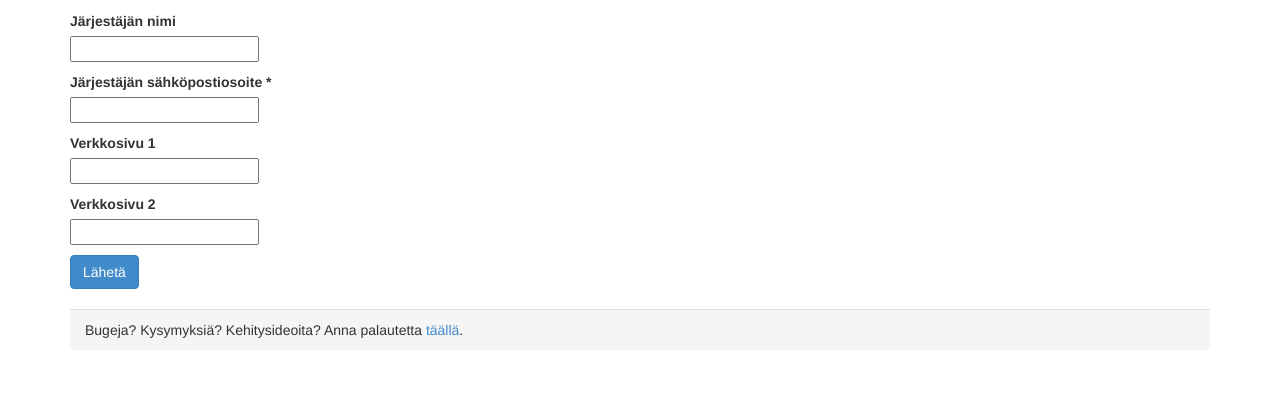
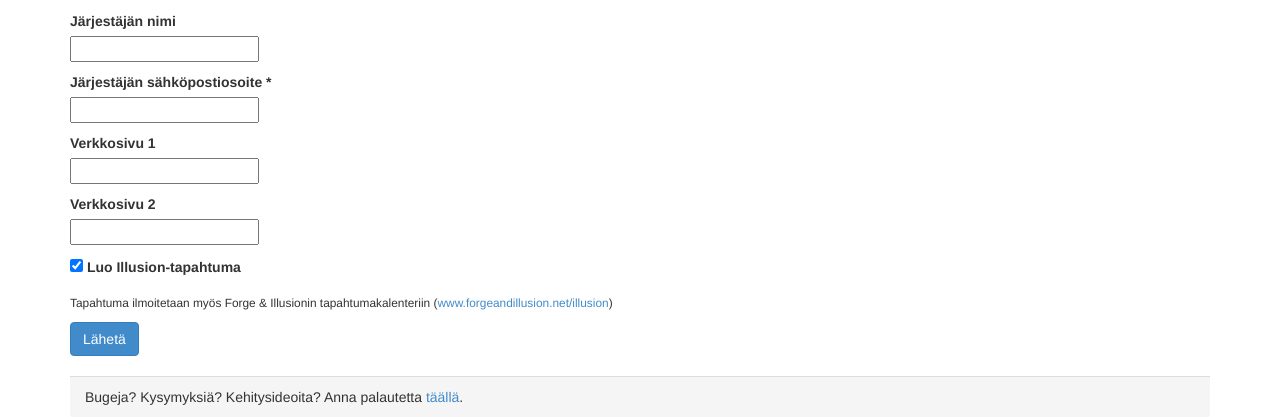
Before and after one commit to Raichan/Larp-kalenteri, a PHP site: page /createEvent.php in a window 1280 px wide. Shown: the part 1372-1789 px from the top of the page. Before the commit the page ends 1710 px from the top, so only its background shows below. Run offline with PHP 8.4, Linux system fonts and the light colour scheme; some libraries are stand-ins or nearby versions.

Commit message:
** Added a checkbox for Illusion event synchronization into create event -view

```diff
--- a/includes/checkFormErrors.php
+++ b/includes/checkFormErrors.php
@@ -50,7 +50,7 @@ $eventid = $eventname = $eventtype = $datestart = $dateend = $datetext = $signup
 $genre = array();
 
 if ($_SERVER["REQUEST_METHOD"] == "POST" && !isset($_POST["modifyid"])) {
-    $valid = true; // Are there errors in the form?
+	$valid = true; // Are there errors in the form?
 
     if (!empty($_POST["eventid"])) {
         $eventid = test_input($_POST["eventid"]);
@@ -270,6 +270,7 @@ if ($_SERVER["REQUEST_METHOD"] == "POST" && !isset($_POST["modifyid"])) {
         $organizeremail = pg_escape_string($organizeremail);
         $website1 = pg_escape_string($website1);
         $website2 = pg_escape_string($website2);
+        $illusionSync = $_POST["illusionsync"] == "1" ? "true" : "false";
 
         // If we're modifying the event, original and modified ones must have same passwords
         if ($proceedurl == "modifySuccess.php") {
@@ -294,7 +295,7 @@ if ($_SERVER["REQUEST_METHOD"] == "POST" && !isset($_POST["modifyid"])) {
         if ($ADMIN == true) {
             $status = 'ACTIVE';
         }
-        $query = "INSERT INTO events(eventName, eventType, startDate, endDate, dateTextField, startSignupTime, endSignupTime, locationDropDown, locationTextField, iconUrl, genre, cost, ageLimit, beginnerFriendly, storyDescription, infoDescription, organizerName, organizerEmail, link1, link2, status, password, eventFull, invitationOnly, languageFree) VALUES('" . $eventname . "', '" . $eventtype . "', '" . $datestart . "', '" . $dateend . "','" . $datetext . "', '" . $signupstart . "', '" . $signupend . "', '" . $location1 . "', '" . $location2 . "', '" . $icon . "', '" . $genrestring . "', '" . $cost . "', '" . $agelimit . "', '" . $beginnerfriendly . "', '" . $storydesc . "', '" . $infodesc . "', '" . $organizername . "', '" . $organizeremail . "', '" . $website1 . "', '" . $website2 . "', '" . $status . "', '" . $password . "', '" . $eventfull . "', '" . $invitationonly . "', '" . $languagefree . "')";
+        $query = "INSERT INTO events(eventName, eventType, startDate, endDate, dateTextField, startSignupTime, endSignupTime, locationDropDown, locationTextField, iconUrl, genre, cost, ageLimit, beginnerFriendly, storyDescription, infoDescription, organizerName, organizerEmail, link1, link2, status, password, eventFull, invitationOnly, languageFree, illusionSync) VALUES('" . $eventname . "', '" . $eventtype . "', '" . $datestart . "', '" . $dateend . "','" . $datetext . "', '" . $signupstart . "', '" . $signupend . "', '" . $location1 . "', '" . $location2 . "', '" . $icon . "', '" . $genrestring . "', '" . $cost . "', '" . $agelimit . "', '" . $beginnerfriendly . "', '" . $storydesc . "', '" . $infodesc . "', '" . $organizername . "', '" . $organizeremail . "', '" . $website1 . "', '" . $website2 . "', '" . $status . "', '" . $password . "', '" . $eventfull . "', '" . $invitationonly . "', '" . $languagefree . "'," . $illusionSync . ")";
 
         $result = dbQuery($query);
 
--- a/includes/eventForm.php
+++ b/includes/eventForm.php
@@ -160,6 +160,17 @@ if (isset($_SESSION["valid"])) {
             <input id="website1" name="website1" type="text" maxlength="100" value="<?php echo $website1; ?>"/><span class="error"><?php echo $web1Err; ?></span></p>
         <p><label for="website2"><?php echo $label_link2; ?></label><br>
             <input id="website2" name="website2" type="text" maxlength="100" value="<?php echo $website2; ?>"/><span class="error"><?php echo $web2Err; ?></span></p>
+
+        <p>
+          <span>
+            <input id="illusionsync" name="illusionsync" type="checkbox" value="1" checked="checked"/>
+            <label for="illusionsync"><?php echo $label_illusion; ?></label>
+          </span>
+          <p>
+            <small><?php echo $text_illusion; ?></small>
+          </p>
+        </p>
+
         <input class="btn btn-primary" id="save" type="submit" name="submit" value="<?php echo $button_submit; ?>" />
     </form>
 </div>
--- a/includes/lang_en.php
+++ b/includes/lang_en.php
@@ -116,6 +116,8 @@ $label_orgname = "Organizer name";
 $label_orgemail = "Organizer email *";
 $label_link1 = "Web site 1";
 $label_link2 = "Web site 2";
+$label_illusion = "Create Illusion event";
+$text_illusion = "Event will be created also into the Forge &amp; Illusionin event calendar (<a href=\"http://www.forgeandillusion.net/illusion/\">www.forgeandillusion.net/illusion</a>)";
 $button_submit = "Submit";
 
 // includes/eventInfo.php
--- a/includes/lang_fi.php
+++ b/includes/lang_fi.php
@@ -116,6 +116,8 @@ $label_orgname = "Järjestäjän nimi";
 $label_orgemail = "Järjestäjän sähköpostiosoite *";
 $label_link1 = "Verkkosivu 1";
 $label_link2 = "Verkkosivu 2";
+$label_illusion = "Luo Illusion-tapahtuma";
+$text_illusion = "Tapahtuma ilmoitetaan myös Forge & Illusionin tapahtumakalenteriin (<a href=\"http://www.forgeandillusion.net/illusion/\">www.forgeandillusion.net/illusion</a>)";
 $button_submit = "Lähetä";
 
 // includes/eventInfo.php
```
